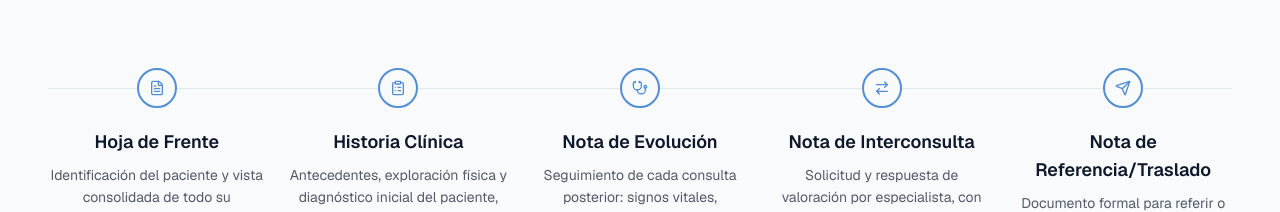
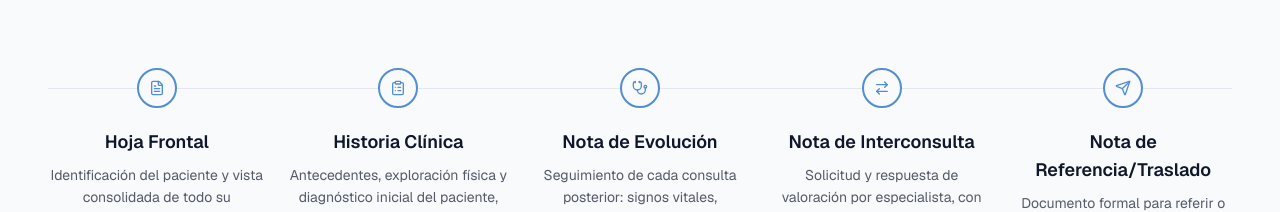
Before and after one commit to ngc-software-solutions/medonline-landing, a Next.js app: page / in a window 1280 px wide. Shown: the part 3141-3353 px from the top of the page. Built offline with nearby package versions, Linux system fonts and the light colour scheme; what tailwind-animations would draw is missing.

Commit message:
feat: update footer to remove location text and correct title in compliance section

```diff
--- a/src/components/layout/Footer.tsx
+++ b/src/components/layout/Footer.tsx
@@ -209,7 +209,6 @@ export default function Footer() {
             © {new Date().getFullYear()} NGC Software Solutions. Todos los
             derechos reservados.
           </p>
-          <p className="text-sm text-white/50">Hecho en Cuernavaca, Morelos</p>
         </div>
       </div>
     </footer>
--- a/src/components/sections/Compliance.tsx
+++ b/src/components/sections/Compliance.tsx
@@ -22,7 +22,7 @@ const EXPEDIENTE_DOCUMENTS = [
   {
     id: "hoja-frontal",
     icon: FileText,
-    title: "Hoja de Frente",
+    title: "Hoja Frontal",
     description:
       "Identificación del paciente y vista consolidada de todo su expediente, siempre actualizada. Incluye datos del establecimiento, del paciente y un índice de todos los documentos ya firmados.",
   },
```
